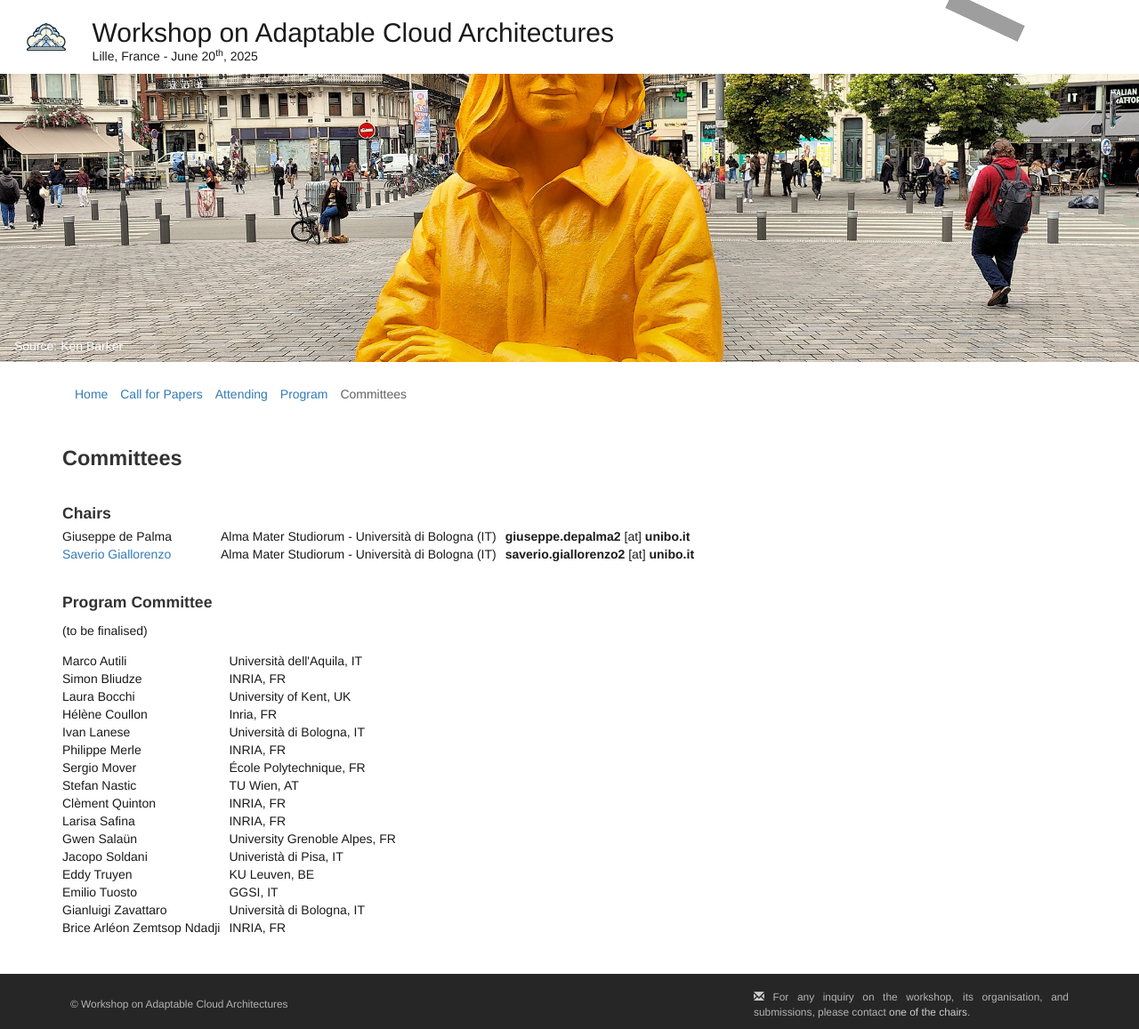
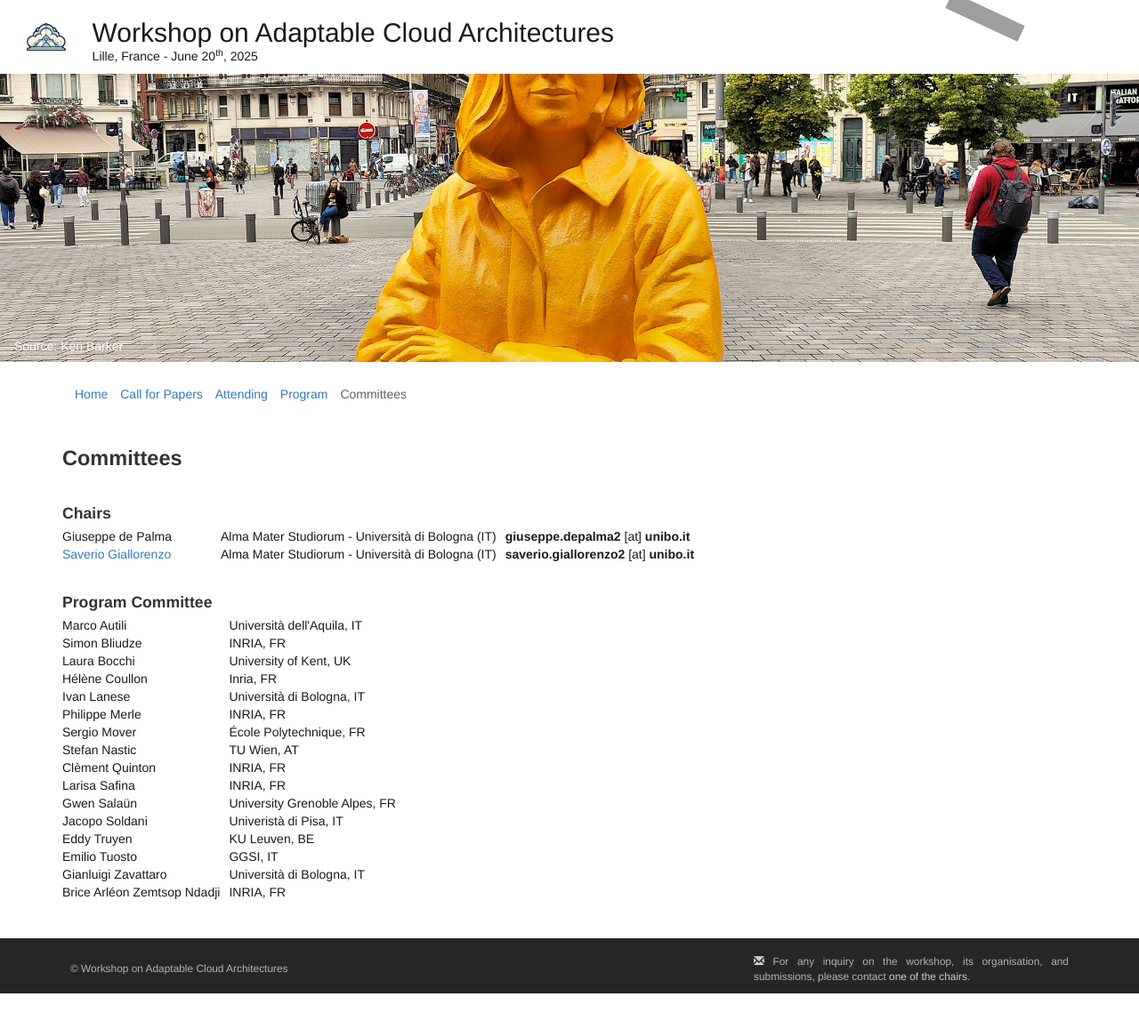
Before and after one commit to waca-ws/2025, a Jekyll site: the page built from committees.md, in a window 1280 px wide. Shown: the whole page at 89% size. Built offline with Jekyll 4.4.1, drawn with Linux system fonts in a browser that asks for light colours; after the commit the page ends 1117 px from its top, so only the background shows below that; grey boxes are pictures that could not be loaded.

Commit message:
Update committees.md

```diff
--- a/committees.md
+++ b/committees.md
@@ -57,7 +57,6 @@ TBD
 {% endcomment %}
 
 ### Program Committee
-(to be finalised)
 
 <table>
 <tbody>
```
